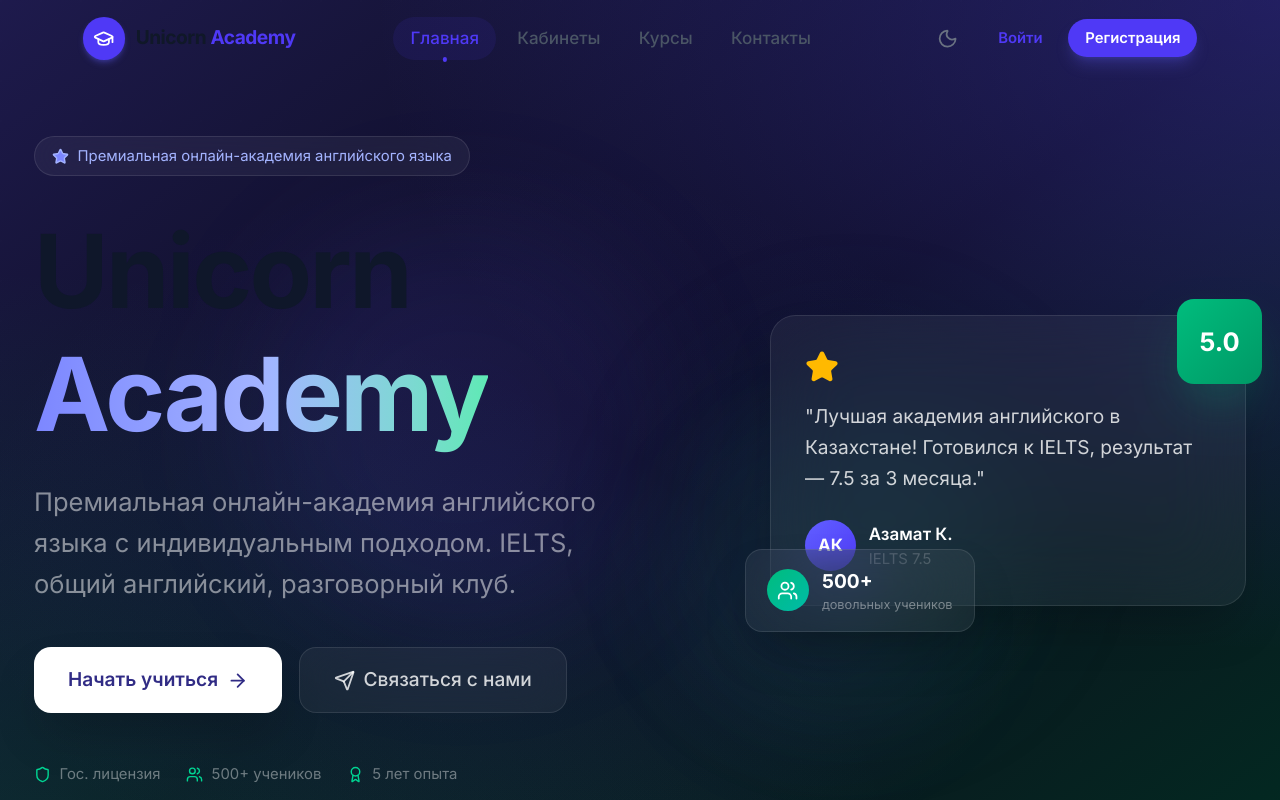
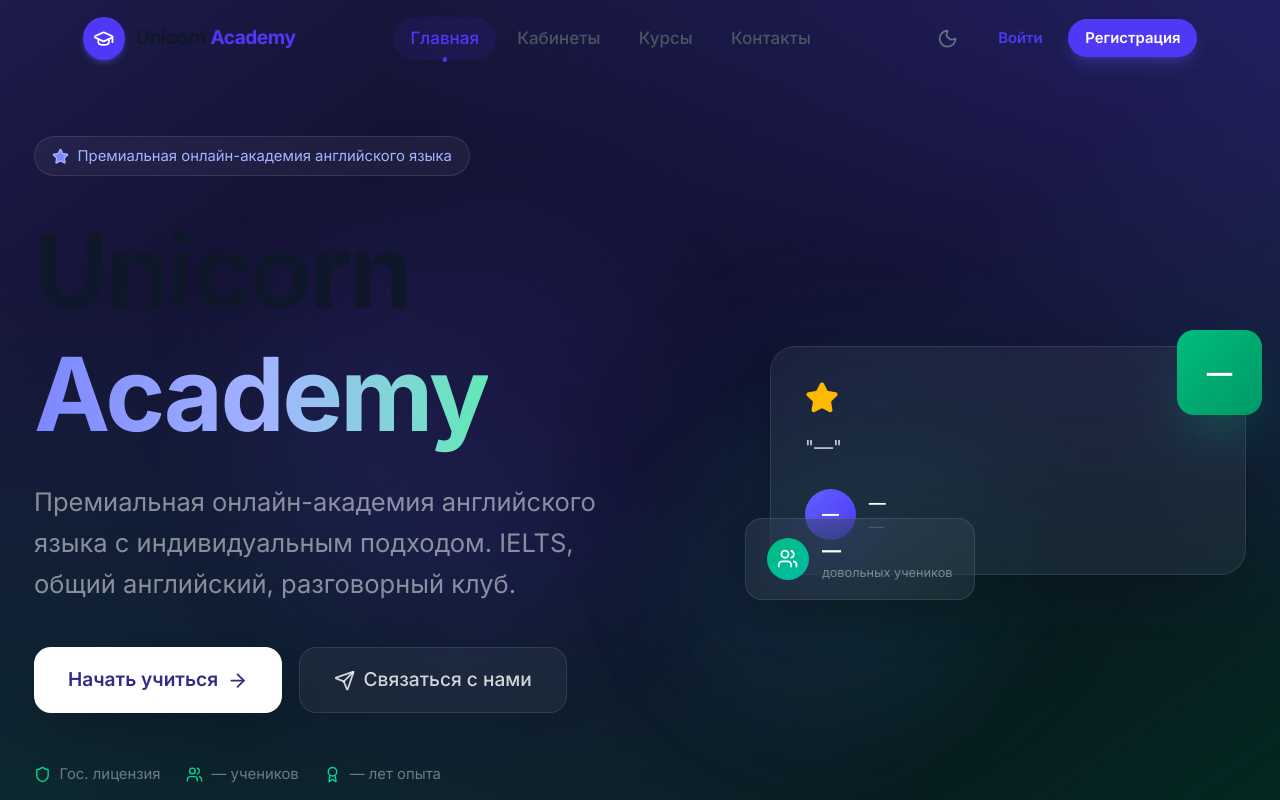
Before and after one commit to nuralyga07-netizen/unicorn-academy, a Next.js app: page / in a window 1280 px wide. Shown: the top 800 px of the page. Built offline with nearby package versions, Linux system fonts and the light colour scheme.

Commit message:
Remove ALL fake phone/email/social links, clean footer and contact

```diff
--- a/src/app/contact/page.tsx
+++ b/src/app/contact/page.tsx
@@ -36,16 +36,16 @@ const contactInfo = [
   {
     icon: Globe,
     label: "Instagram",
-    value: "@unicorn_academy",
-    href: "https://instagram.com/unicorn_academy",
+    value: "—",
+    href: "#",
     color: "bg-pink-500/10 text-pink-500",
     gradient: "from-pink-500 to-rose-600",
   },
   {
     icon: Mail,
     label: "Email",
-    value: "hello@unicornacademy.com",
-    href: "mailto:hello@unicornacademy.com",
+    value: "—",
+    href: "#",
     color: "bg-indigo-500/10 text-indigo-500",
     gradient: "from-indigo-500 to-indigo-600",
   },
--- a/src/app/page.tsx
+++ b/src/app/page.tsx
@@ -212,8 +212,8 @@ export default function HomePage() {
               <div className="mt-12 flex flex-wrap items-center gap-6">
                 {[
                     { icon: Shield, text: "Гос. лицензия" },
-                  { icon: Users, text: "500+ учеников" },
-                  { icon: Award, text: "5 лет опыта" },
+                    { icon: Users, text: "— учеников" },
+                    { icon: Award, text: "— лет опыта" },
                   ].map((item) => (
                   <div key={item.text} className="flex items-center gap-2 text-white/40 text-sm">
                     <item.icon className="w-4 h-4 text-emerald-400" />
@@ -234,19 +234,19 @@ export default function HomePage() {
                 {/* Glass card */}
                 <div className="relative rounded-3xl bg-white/5 backdrop-blur-2xl border border-white/10 p-8 shadow-2xl">
                     <div className="absolute -top-4 -right-4 w-20 h-20 rounded-2xl bg-gradient-to-br from-emerald-500 to-emerald-600 flex items-center justify-center shadow-2xl shadow-emerald-500/30">
-                    <span className="text-white text-2xl font-bold">5.0</span>
+                      <span className="text-white text-2xl font-bold">—</span>
                     </div>
                     <Star className="w-8 h-8 text-amber-400 fill-amber-400 mb-4" />
                     <p className="text-white/80 text-lg leading-relaxed">
-                    "Лучшая академия английского в Казахстане! Готовился к IELTS, результат — 7.5 за 3 месяца."
+                      "—"
                     </p>
                     <div className="flex items-center gap-3 mt-6">
                       <div className="w-12 h-12 rounded-xl bg-gradient-to-br from-indigo-500 to-indigo-600 flex items-center justify-center text-white font-bold">
-                      АК
+                        —
                       </div>
                       <div>
-                      <p className="text-white font-semibold">Азамат К.</p>
-                      <p className="text-white/40 text-sm">IELTS 7.5</p>
+                        <p className="text-white font-semibold">—</p>
+                        <p className="text-white/40 text-sm">—</p>
                       </div>
                     </div>
                   </div>
@@ -257,7 +257,7 @@ export default function HomePage() {
                         <Users className="w-5 h-5 text-white" />
                       </div>
                       <div>
-                      <div className="text-white font-bold text-lg">500+</div>
+                        <div className="text-white font-bold text-lg">—</div>
                         <div className="text-white/40 text-xs">довольных учеников</div>
                       </div>
                     </div>
--- a/src/components/layout/footer.tsx
+++ b/src/components/layout/footer.tsx
@@ -31,9 +31,9 @@ const footerLinks = {
 
 const socialLinks = [
   { label: 'Telegram', href: 'https://t.me/Nu_wwx', icon: Send },
-  { label: 'WhatsApp', href: 'https://wa.me/77000000000', icon: MessageCircle },
+  { label: 'WhatsApp', href: '#', icon: MessageCircle },
   { label: 'Instagram', href: '#', icon: Globe },
-  { label: 'Email', href: 'mailto:hello@unicorn-academy.kz', icon: Mail },
+  { label: 'Email', href: '#', icon: Mail },
 ];
 
 export function Footer() {
@@ -73,21 +73,11 @@ export function Footer() {
             <div className="space-y-2.5 text-sm text-gray-500 dark:text-gray-400">
               <div className="flex items-center gap-2.5">
                 <Mail className="h-4 w-4 text-indigo-500 shrink-0" />
-                <a
-                  href="mailto:hello@unicornacademy.com"
-                  className="hover:text-indigo-600 dark:hover:text-indigo-400 transition-colors"
-                >
-                  hello@unicornacademy.com
-                </a>
+                <span className="text-gray-400">—</span>
               </div>
               <div className="flex items-center gap-2.5">
                 <Phone className="h-4 w-4 text-indigo-500 shrink-0" />
-                <a
-                  href="tel:+78001234567"
-                  className="hover:text-indigo-600 dark:hover:text-indigo-400 transition-colors"
-                >
-                  8 (800) 123-45-67
-                </a>
+                <span className="text-gray-400">—</span>
               </div>
               <div className="flex items-start gap-2.5">
                 <MapPin className="h-4 w-4 text-indigo-500 shrink-0 mt-0.5" />
```
Lines whose indentation alone changed are shown as unchanged.
